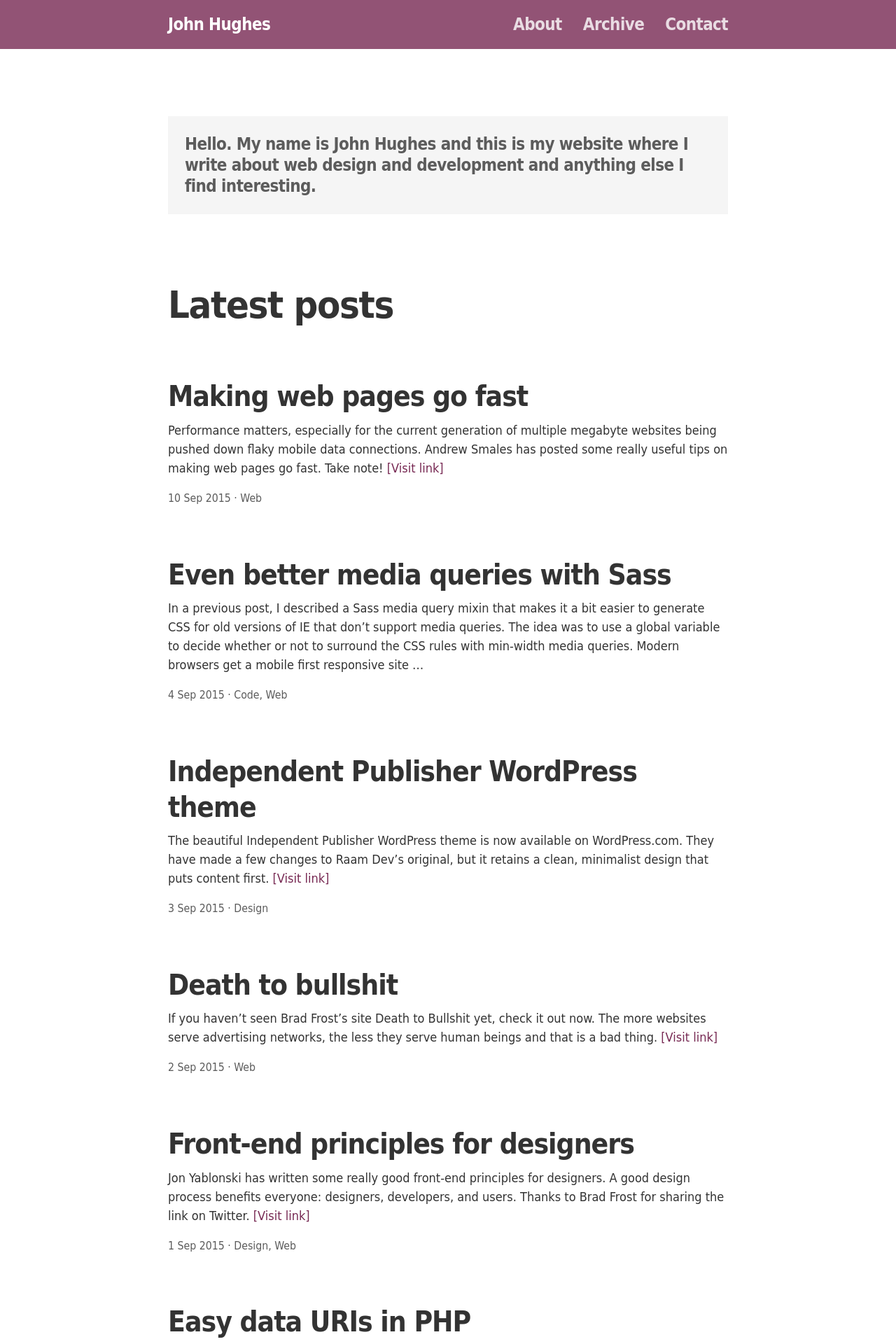
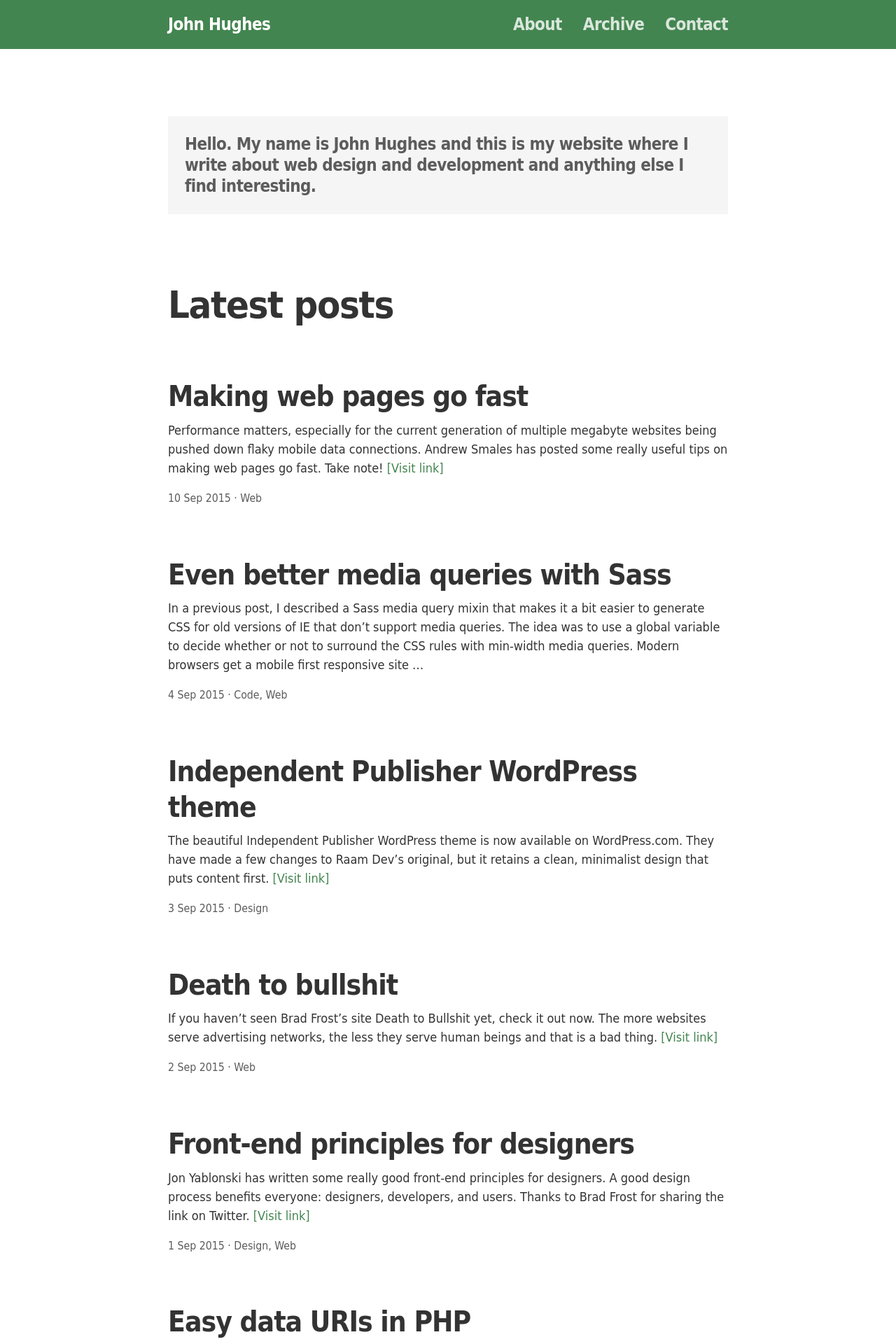
Before and after one commit to johnkhughes/john-hughes-web, a Jekyll site: the page built from index.md, in a window 1280 px wide. Shown: the top 1920 px of the page at 70% size. Built offline with Jekyll 4.4.1, drawn with Linux system fonts in a browser that asks for light colours.

Commit message:
Revert "Purple is the new green"
This reverts commit 4c0b9cd73d5e7a291d53f4f59304d51db3dfe56a.

```diff
--- a/static/css/style.css
+++ b/static/css/style.css
@@ -14,15 +14,11 @@ body {
 /* Links */
 
 a {
-    color: #772953;
+    color: #438550;
 }
 
 a:focus {
     outline: 1px dotted;
-}
-
-a:hover {
-    color: #925375;
 }
 
 h1 a,
@@ -33,9 +29,11 @@ h2 a,
     text-decoration: none;
 }
 
+h1 a:hover,
+h2 a:hover,
 .meta a:hover,
 .footer a:hover {
-    color: #772953;
+    color: #438550;
 }
 
 /* Typography */
@@ -228,7 +226,7 @@ blockquote + .caption {
 /* Buttons */
 
 .button {
-    background: #925375;
+    background: #438550;
     color: #fff;
     display: inline-block;
     font-weight: bold;
@@ -239,12 +237,11 @@ blockquote + .caption {
 
 .button:focus,
 .button:hover {
-    background: #9F6986;
-    color: #fff;
+    background: #569162;
 }
 
 .button:active {
-    background: #843E64;
+    background: #3c7848;
 }
 
 /* Header */
@@ -371,7 +368,7 @@ blockquote + .caption {
     }
 
     .header {
-        background: #925375;
+        background: #438550;
         color: #fff;
     }
 
```
